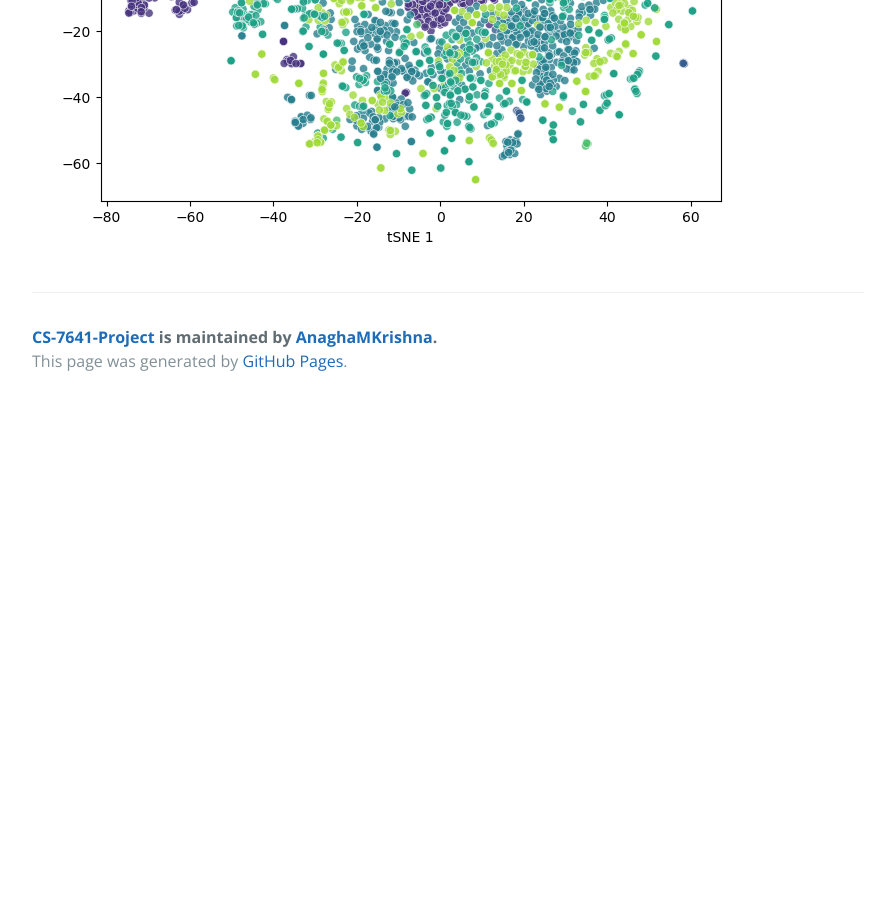
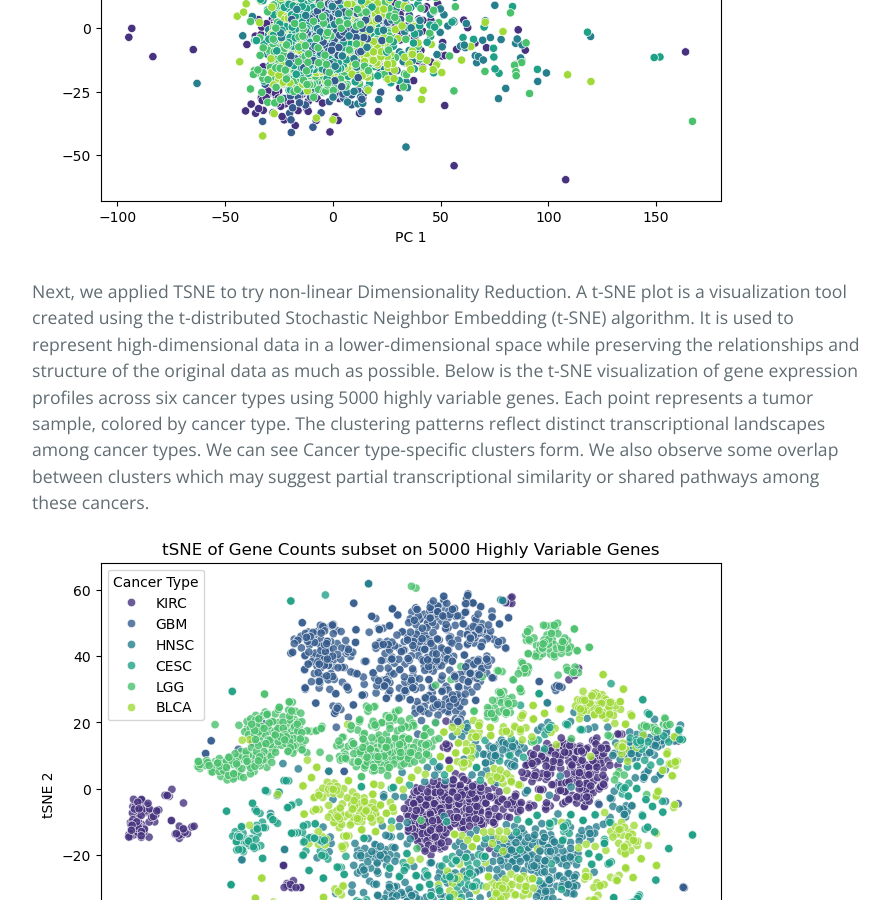
Before and after one commit to AnaghaMKrishna/CS-7641-Project, a Jekyll site: the page built from mid_point_report.md, in a window 1280 px wide and 900 px high, scrolled down 4897 px. Shown: the whole window, without its empty margins (192-1081 px from the left). Built offline with Jekyll 4.4.1, drawn with Linux system fonts in a browser that asks for light colours; our own code applies the rules of GitHub Pages for plain Markdown files; before the commit the page ends 5302 px from its top, so only the background shows below that.

Commit message:
add more content

```diff
--- a/mid_point_report.md
+++ b/mid_point_report.md
@@ -51,4 +51,8 @@
 A common step in RNAseq analyses is to find highly variable genes. Typically, the top 1000-10000 highly variable genes are used for downstream analyses. As these genes represent the most variable components across different classes, they are ideal for training our model. We tested the use of multiple numbers of highly variable genes and decided to use 5000 genes for our analysis as it provided us with great accuracy while maintaining acceptable runtimes.
 We applied principal component analysis to the dataset. It works by transforming high-dimensional data into a lower-dimensional space while maximizing the variance of the data in the new space. Below is the plot of the first two principal components from the PCA calculations. As expected, given the variance explained by each PC is very low, we don't see any clear clustering with PCA.
 
+![PCA plot](Figures/PCA_plot_bef.png)
+
+Next, we applied TSNE to try non-linear Dimensionality Reduction. A t-SNE plot is a visualization tool created using the t-distributed Stochastic Neighbor Embedding (t-SNE) algorithm. It is used to represent high-dimensional data in a lower-dimensional space while preserving the relationships and structure of the original data as much as possible. Below is the t-SNE visualization of gene expression profiles across six cancer types using 5000 highly variable genes. Each point represents a tumor sample, colored by cancer type. The clustering patterns reflect distinct transcriptional landscapes among cancer types. We can see Cancer type-specific clusters form. We also observe some overlap between clusters which may suggest partial transcriptional similarity or shared pathways among these cancers.
+
 ![PCA plot](Figures/PCA_plot.png)
```
Also changed, not shown: Figures/PCA_plot_bef.png (added), 1 other file.
